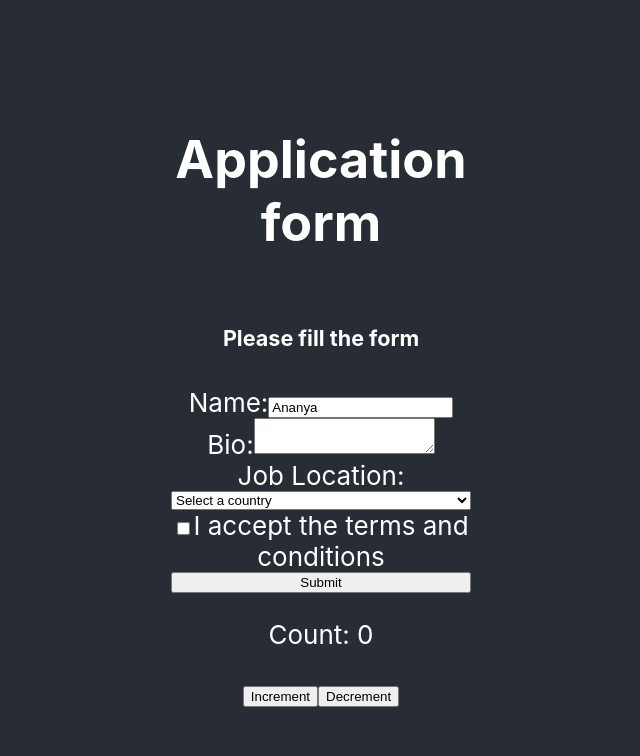
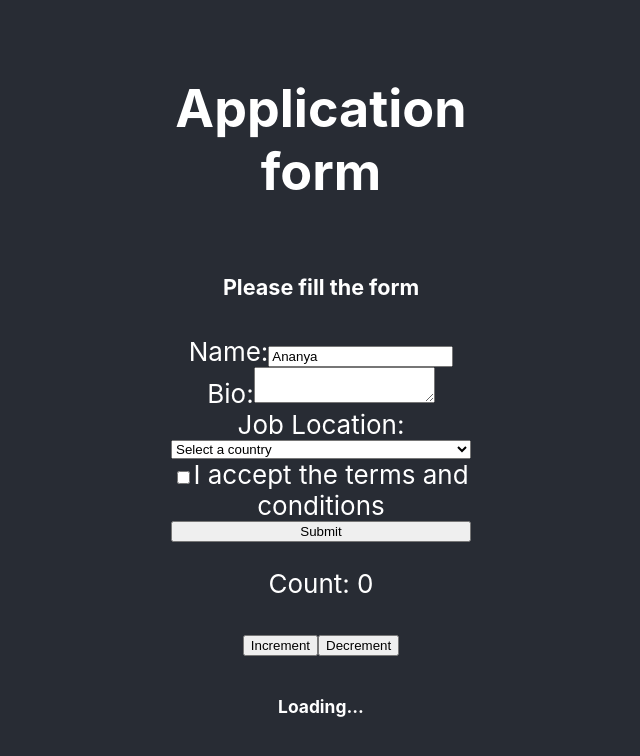
Before and after one commit to Ananya-plainsurf/jest-react-testing, a React (Create React App) app: page / in a window 1280 px wide. Shown: the top 756 px of the page, without its empty margins (319-959 px from the left). Built offline with nearby package versions, Linux system fonts and the light colour scheme.

Commit message:
findBy.. and findAll.. is used to implement the items that have some time out or appear after some time

```diff
--- a/src/component/incrementButton/incrementButton.tsx
+++ b/src/component/incrementButton/incrementButton.tsx
@@ -1,4 +1,4 @@
-import React, { useState } from "react";
+import React, { useEffect, useState } from "react";
 
 export const handleIncrement = (currentCount: number) => {
   return currentCount + 1;
@@ -9,6 +9,13 @@ export const handleDecrement = (currentCount: number) => {
 };
 const IncrementButton: React.FC = () => {
   const [count, setCount] = useState(0);
+  const [isLoading,setIsLoading] = useState(false);
+
+  useEffect(()=>{
+    setTimeout(()=>{
+        setIsLoading(true);
+    },500)
+  },[])
 
   return (
     <div>
@@ -19,6 +26,10 @@ const IncrementButton: React.FC = () => {
       <button type="button" onClick={() => setCount(handleDecrement(count))}>
         Decrement
       </button>
+
+      <div>
+        {isLoading?(<h6>Loading...</h6>):null}
+      </div>
     </div>
   );
 };
```
Also changed, not shown: 1 other file (tests, documents, lock files or other folders).
